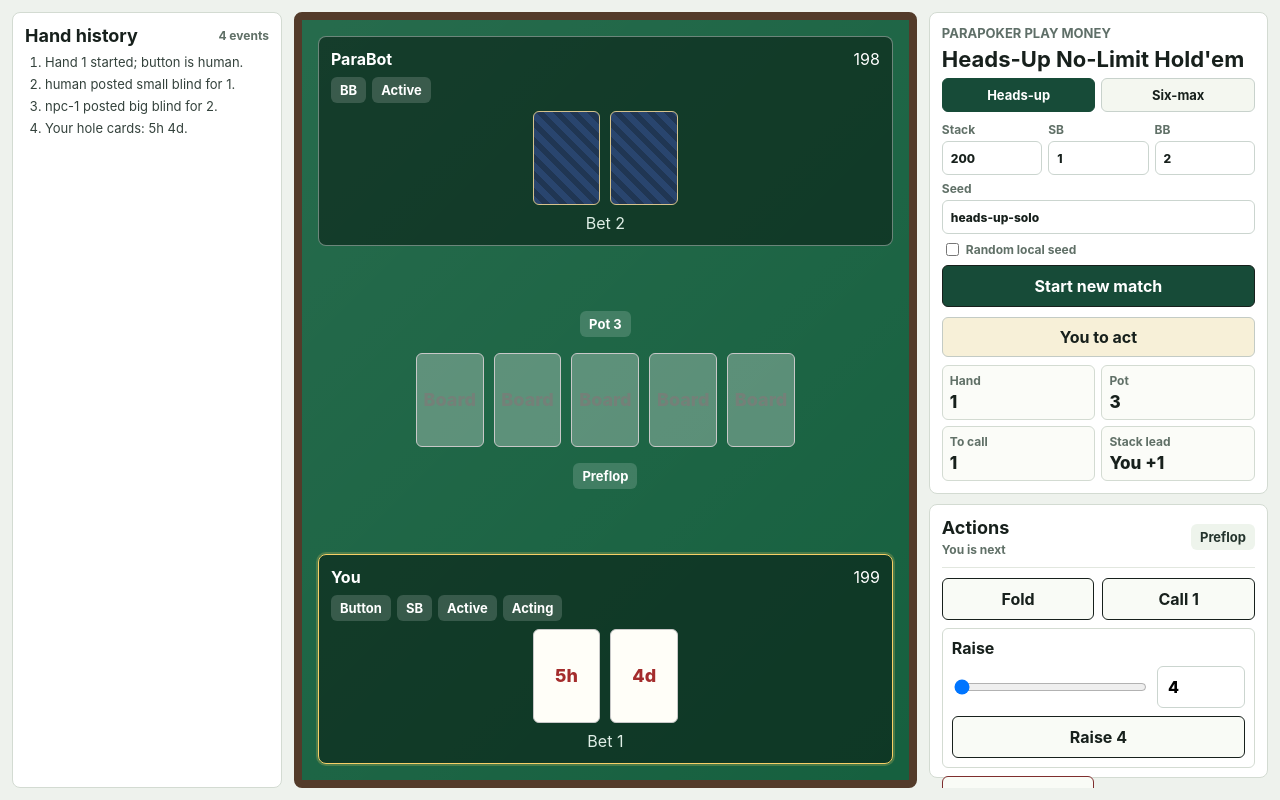
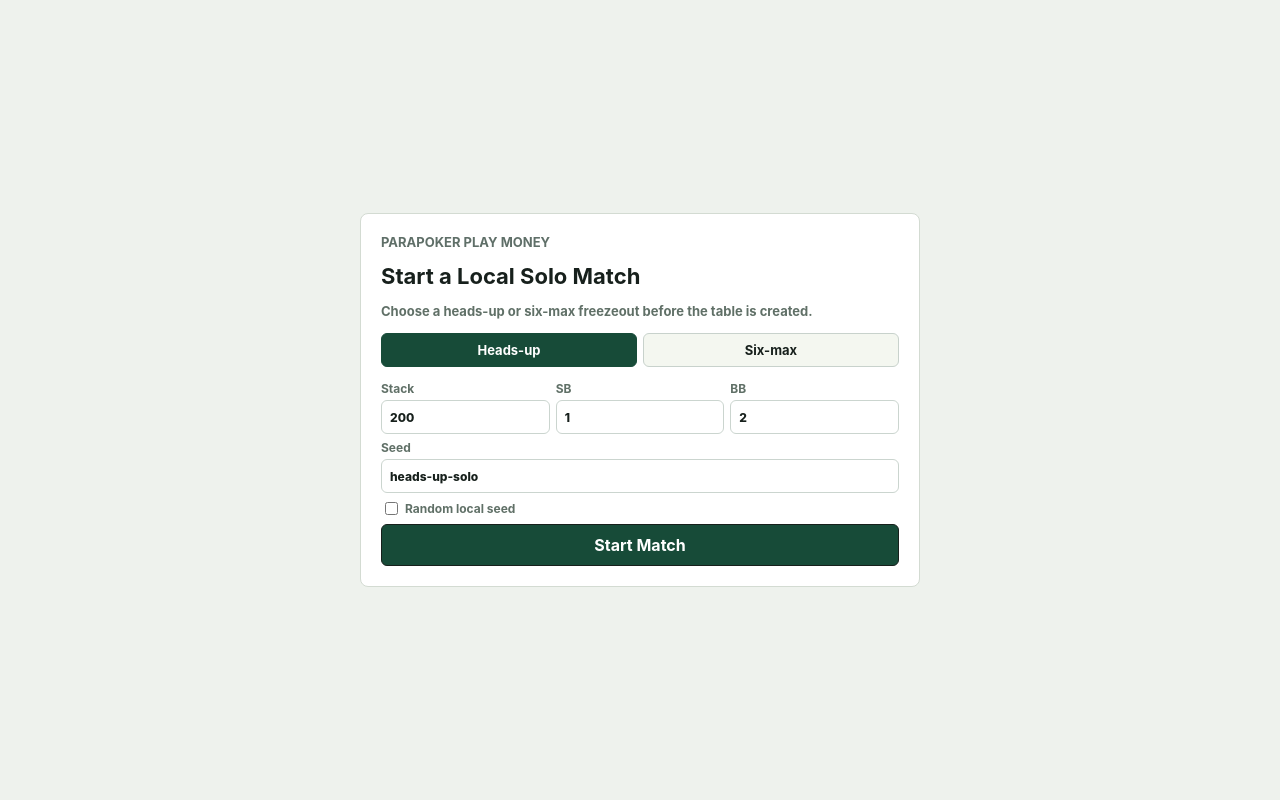
Before and after one commit to simply0307/parapoker-official-client, a React (Vite) app: page / in a window 1280 px wide. Built offline with nearby package versions, Linux system fonts and the light colour scheme.

Commit message:
Add explicit solo match scene flow

```diff
--- a/src/index.css
+++ b/src/index.css
@@ -60,6 +60,30 @@ button.danger {
   grid-template-columns: minmax(220px, 0.78fr) minmax(500px, 1.8fr) minmax(300px, 0.98fr);
   gap: 12px;
   overflow: hidden;
+}
+
+.setup-shell {
+  min-height: 100svh;
+  padding: 24px;
+  display: grid;
+  place-items: center;
+}
+
+.setup-card {
+  width: min(560px, 100%);
+  border: 1px solid #d3dbd2;
+  border-radius: 8px;
+  background: #ffffff;
+  padding: 20px;
+  display: grid;
+  gap: 14px;
+}
+
+.setup-copy,
+.seed-note {
+  color: #607067;
+  font-size: 13px;
+  font-weight: 700;
 }
 
 .scoreboard,
@@ -400,6 +424,11 @@ h2 {
   overflow: hidden;
 }
 
+.result-actions {
+  display: grid;
+  gap: 8px;
+}
+
 .right-rail {
   min-height: 0;
   display: grid;
--- a/src/ui/PokerTable.tsx
+++ b/src/ui/PokerTable.tsx
@@ -1,4 +1,4 @@
-import { useEffect, useMemo, useRef, useState, type WheelEvent } from 'react'
+import { useMemo, useRef, useState, type WheelEvent } from 'react'
 import { cardToString, type Card, type LegalAction, type PublicSeatView } from '../poker-engine'
 import {
   createRandomLocalSeed,
@@ -9,19 +9,16 @@ import {
 } from '../table-controllers/local-single-player/LocalSoloSession'
 import type { LocalSinglePlayerSnapshot } from '../table-controllers/local-single-player/LocalSinglePlayerController'
 
+type SoloScene = 'setup' | 'playing' | 'betweenHand' | 'matchResult'
+
 export function PokerTable() {
   const sessionRef = useRef<LocalSoloSession | null>(null)
   const [setup, setSetup] = useState<LocalSoloSessionConfig>(defaultLocalSoloSessionConfig())
   const [useRandomSeed, setUseRandomSeed] = useState(false)
   const [snapshot, setSnapshot] = useState<LocalSoloSessionSnapshot | null>(null)
+  const [scene, setScene] = useState<SoloScene>('setup')
+  const [setupError, setSetupError] = useState('')
   const [amounts, setAmounts] = useState<Record<string, number>>({})
-
-  useEffect(() => {
-    void LocalSoloSession.create(defaultLocalSoloSessionConfig()).then((session) => {
-      sessionRef.current = session
-      setSnapshot(session.getSnapshot())
-    })
-  }, [])
 
   const heroSeat = snapshot?.heroView.seats.find((seat) => seat.id === snapshot.heroView.heroSeatId)
   const opponentSeats = snapshot?.heroView.seats.filter((seat) => seat.id !== snapshot.heroView.heroSeatId) ?? []
@@ -39,7 +36,7 @@ export function PokerTable() {
 
   const statusText = useMemo(() => {
     if (!snapshot) {
-      return 'Starting match'
+      return 'Configure a local match'
     }
     if (matchWinner) {
       return `${matchWinner.name} wins the match`
@@ -51,15 +48,25 @@ export function PokerTable() {
     return pending ? `${pending.name} to act` : 'Resolving hand'
   }, [matchWinner, snapshot])
 
-  async function startSession(config: LocalSoloSessionConfig) {
+  async function startSession(config: LocalSoloSessionConfig, options: { forceRandomSeed?: boolean } = {}) {
+    const validationError = validateSetup(config, useRandomSeed || Boolean(options.forceRandomSeed))
+    if (validationError) {
+      setSetupError(validationError)
+      return
+    }
+
     const nextConfig = {
       ...config,
-      seed: useRandomSeed ? createRandomLocalSeed() : config.seed,
+      seed: useRandomSeed || options.forceRandomSeed ? createRandomLocalSeed() : String(config.seed).trim(),
     }
     const session = await LocalSoloSession.create(nextConfig)
+    const nextSnapshot = session.getSnapshot()
     sessionRef.current = session
+    setSetup(nextConfig)
+    setSetupError('')
     setAmounts({})
-    setSnapshot(session.getSnapshot())
+    setSnapshot(nextSnapshot)
+    setScene(sceneForSnapshot(nextSnapshot))
   }
 
   async function submit(command: HumanCommand) {
@@ -67,7 +74,9 @@ export function PokerTable() {
     if (!session) {
       return
     }
-    setSnapshot(await session.submitHumanAction(command))
+    const nextSnapshot = await session.submitHumanAction(command)
+    setSnapshot(nextSnapshot)
+    setScene(sceneForSnapshot(nextSnapshot))
   }
 
   async function startNext() {
@@ -76,20 +85,55 @@ export function PokerTable() {
       return
     }
     setAmounts({})
-    setSnapshot(await session.startNextHand())
+    const nextSnapshot = await session.startNextHand()
+    setSnapshot(nextSnapshot)
+    setScene(sceneForSnapshot(nextSnapshot))
   }
 
   function updateSetup<TField extends keyof LocalSoloSessionConfig>(field: TField, value: LocalSoloSessionConfig[TField]) {
     setSetup((current) => ({ ...current, [field]: value }))
+    setSetupError('')
   }
 
-  if (!snapshot) {
+  function changeSetup() {
+    const abandoningActiveMatch = snapshot?.publicView.status === 'handInProgress' || snapshot?.publicView.status === 'waitingForHand'
+    if (abandoningActiveMatch && !snapshot.summary) {
+      const confirmed = window.confirm('Abandon this local match and return to setup?')
+      if (!confirmed) {
+        return
+      }
+    }
+    sessionRef.current = null
+    setSnapshot(null)
+    setAmounts({})
+    setScene('setup')
+  }
+
+  function rematchSameSeed() {
+    const config = snapshot?.config ?? setup
+    void startSession({ ...config, seed: snapshot?.seed ?? config.seed }, { forceRandomSeed: false })
+  }
+
+  function rematchRandomSeed() {
+    const config = snapshot?.config ?? setup
+    void startSession(config, { forceRandomSeed: true })
+  }
+
+  if (scene === 'setup' || !snapshot) {
     return (
-      <main className="table-shell">
-        <section className="felt" aria-label="Poker table">
-          <div className="board">
-            <div className="pot">Starting local match</div>
-          </div>
+      <main className="setup-shell">
+        <section className="setup-card" aria-label="Local match setup">
+          <p className="eyebrow">ParaPoker Play Money</p>
+          <h1>Start a Local Solo Match</h1>
+          <p className="setup-copy">Choose a heads-up or six-max freezeout before the table is created.</p>
+          <SetupForm
+            setup={setup}
+            useRandomSeed={useRandomSeed}
+            setupError={setupError}
+            updateSetup={updateSetup}
+            setUseRandomSeed={setUseRandomSeed}
+            startMatch={() => void startSession(setup)}
+          />
         </section>
       </main>
     )
@@ -144,52 +188,11 @@ export function PokerTable() {
       </section>
 
       <aside className="right-rail" aria-label="Table controls">
-        <section className="scoreboard" aria-label="Match setup and state">
+        <section className="scoreboard" aria-label="Match state">
           <div className="title-block">
             <p className="eyebrow">ParaPoker Play Money</p>
             <h1>{tableTitle}</h1>
-            <div className="mode-switch" aria-label="Solo mode setup">
-              <button
-                type="button"
-                className={setup.mode === 'heads-up' ? 'selected' : ''}
-                aria-pressed={setup.mode === 'heads-up'}
-                onClick={() => updateSetup('mode', 'heads-up')}
-              >
-                Heads-up
-              </button>
-              <button
-                type="button"
-                className={setup.mode === 'six-max' ? 'selected' : ''}
-                aria-pressed={setup.mode === 'six-max'}
-                onClick={() => updateSetup('mode', 'six-max')}
-              >
-                Six-max
-              </button>
-            </div>
-          </div>
-          <div className="setup-grid" aria-label="Local match setup">
-            <NumberField label="Stack" value={setup.startingStack} onChange={(value) => updateSetup('startingStack', value)} />
-            <NumberField label="SB" value={setup.smallBlind} onChange={(value) => updateSetup('smallBlind', value)} />
-            <NumberField label="BB" value={setup.bigBlind} onChange={(value) => updateSetup('bigBlind', value)} />
-            <label className="seed-field">
-              <span>Seed</span>
-              <input
-                value={String(setup.seed)}
-                disabled={useRandomSeed}
-                onChange={(event) => updateSetup('seed', event.target.value)}
-              />
-            </label>
-            <label className="toggle-field">
-              <input
-                type="checkbox"
-                checked={useRandomSeed}
-                onChange={(event) => setUseRandomSeed(event.target.checked)}
-              />
-              <span>Random local seed</span>
-            </label>
-            <button type="button" className="primary" onClick={() => void startSession(setup)}>
-              Start new match
-            </button>
+            <p className="seed-note">Seed {String(snapshot.seed)}</p>
           </div>
           <div className="match-summary">
             <div className="status-pill">{statusText}</div>
@@ -200,21 +203,24 @@ export function PokerTable() {
               <Metric label="Stack lead" value={stackLead} />
             </dl>
           </div>
+          <button type="button" onClick={changeSetup}>
+            Change setup
+          </button>
         </section>
 
         <section className="controls" aria-label="Player actions">
           <div className="controls-header">
             <div>
-              <h2>Actions</h2>
+              <h2>{scene === 'betweenHand' ? 'Hand result' : 'Actions'}</h2>
               <p>{lastResult ?? (pendingSeat ? `${pendingSeat.name} is next` : 'Resolving hand')}</p>
             </div>
             <span className="round-pill">{titleCase(snapshot.publicView.street ?? snapshot.publicView.status)}</span>
           </div>
           <div className="action-row">
-            {snapshot.heroView.legalActions.length === 0 && !canStartNextHand && (
+            {snapshot.heroView.legalActions.length === 0 && !canStartNextHand && scene !== 'matchResult' && (
               <span className="muted">Waiting for the table authority.</span>
             )}
-            {snapshot.heroView.legalActions.map((action) => (
+            {scene === 'playing' && snapshot.heroView.legalActions.map((action) => (
               <ActionControl
                 key={action.type}
                 action={action}
@@ -223,7 +229,7 @@ export function PokerTable() {
                 submit={(command) => void submit(command)}
               />
             ))}
-            {canStartNextHand && (
+            {scene === 'betweenHand' && (
               <button type="button" className="primary" onClick={() => void startNext()}>
                 Next hand
               </button>
@@ -232,9 +238,84 @@ export function PokerTable() {
           {snapshot.lastError && <p className="error">{snapshot.lastError}</p>}
         </section>
 
-        {snapshot.summary && <SessionResult summary={snapshot.summary} />}
+        {scene === 'matchResult' && snapshot.summary && (
+          <SessionResult
+            summary={snapshot.summary}
+            rematchSameSeed={rematchSameSeed}
+            rematchRandomSeed={rematchRandomSeed}
+            changeSetup={changeSetup}
+          />
+        )}
       </aside>
     </main>
+  )
+}
+
+function SetupForm({
+  setup,
+  useRandomSeed,
+  setupError,
+  updateSetup,
+  setUseRandomSeed,
+  startMatch,
+}: {
+  setup: LocalSoloSessionConfig
+  useRandomSeed: boolean
+  setupError: string
+  updateSetup: <TField extends keyof LocalSoloSessionConfig>(
+    field: TField,
+    value: LocalSoloSessionConfig[TField],
+  ) => void
+  setUseRandomSeed: (value: boolean) => void
+  startMatch: () => void
+}) {
+  return (
+    <>
+      <div className="mode-switch" aria-label="Solo mode setup">
+        <button
+          type="button"
+          className={setup.mode === 'heads-up' ? 'selected' : ''}
+          aria-pressed={setup.mode === 'heads-up'}
+          onClick={() => updateSetup('mode', 'heads-up')}
+        >
+          Heads-up
+        </button>
+        <button
+          type="button"
+          className={setup.mode === 'six-max' ? 'selected' : ''}
+          aria-pressed={setup.mode === 'six-max'}
+          onClick={() => updateSetup('mode', 'six-max')}
+        >
+          Six-max
+        </button>
+      </div>
+      <div className="setup-grid">
+        <NumberField label="Stack" value={setup.startingStack} onChange={(value) => updateSetup('startingStack', value)} />
+        <NumberField label="SB" value={setup.smallBlind} onChange={(value) => updateSetup('smallBlind', value)} />
+        <NumberField label="BB" value={setup.bigBlind} onChange={(value) => updateSetup('bigBlind', value)} />
+        <label className="seed-field">
+          <span>Seed</span>
+          <input
+            value={String(setup.seed)}
+            disabled={useRandomSeed}
+            aria-label="Seed"
+            onChange={(event) => updateSetup('seed', event.target.value)}
+          />
+        </label>
+        <label className="toggle-field">
+          <input
+            type="checkbox"
+            checked={useRandomSeed}
+            onChange={(event) => setUseRandomSeed(event.target.checked)}
+          />
+          <span>Random local seed</span>
+        </label>
+        <button type="button" className="primary" onClick={startMatch}>
+          Start Match
+        </button>
+      </div>
+      {setupError && <p className="error" role="alert">{setupError}</p>}
+    </>
   )
 }
 
@@ -246,14 +327,25 @@ function NumberField({ label, value, onChange }: { label: string; value: number;
         type="number"
         min={1}
         step={1}
+        aria-label={label}
         value={value}
-        onChange={(event) => onChange(Math.max(1, Math.round(Number(event.target.value) || 1)))}
+        onChange={(event) => onChange(Math.round(Number(event.target.value) || 0))}
       />
     </label>
   )
 }
 
-function SessionResult({ summary }: { summary: NonNullable<LocalSoloSessionSnapshot['summary']> }) {
+function SessionResult({
+  summary,
+  rematchSameSeed,
+  rematchRandomSeed,
+  changeSetup,
+}: {
+  summary: NonNullable<LocalSoloSessionSnapshot['summary']>
+  rematchSameSeed: () => void
+  rematchRandomSeed: () => void
+  changeSetup: () => void
+}) {
   return (
     <section className="session-result" aria-label="Session result">
       <div className="controls-header">
@@ -277,6 +369,17 @@ function SessionResult({ summary }: { summary: NonNullable<LocalSoloSessionSnaps
             <span>Stack {summary.finalStacks[stat.seatId] ?? 0}</span>
           </div>
         ))}
+      </div>
+      <div className="result-actions">
+        <button type="button" className="primary" onClick={rematchSameSeed}>
+          Rematch same seed
+        </button>
+        <button type="button" onClick={rematchRandomSeed}>
+          New random match
+        </button>
+        <button type="button" onClick={changeSetup}>
+          Change setup
+        </button>
       </div>
     </section>
   )
@@ -429,6 +532,38 @@ function Metric({ label, value }: { label: string; value: string | number }) {
   )
 }
 
+function sceneForSnapshot(snapshot: LocalSoloSessionSnapshot): SoloScene {
+  if (snapshot.summary || snapshot.publicView.status === 'complete') {
+    return 'matchResult'
+  }
+  if (snapshot.canonicalStatus === 'waitingForHand') {
+    return 'betweenHand'
+  }
+  return 'playing'
+}
+
+function validateSetup(config: LocalSoloSessionConfig, randomSeed: boolean): string {
+  if (!Number.isInteger(config.startingStack) || config.startingStack <= 0) {
+    return 'Starting stack must be a positive whole number.'
+  }
+  if (!Number.isInteger(config.smallBlind) || config.smallBlind <= 0) {
+    return 'Small blind must be a positive whole number.'
+  }
+  if (!Number.isInteger(config.bigBlind) || config.bigBlind <= 0) {
+    return 'Big blind must be a positive whole number.'
+  }
+  if (config.bigBlind < config.smallBlind) {
+    return 'Big blind must be at least the small blind.'
+  }
+  if (config.startingStack < config.bigBlind) {
+    return 'Starting stack must be at least the big blind.'
+  }
+  if (!randomSeed && String(config.seed).trim().length === 0) {
+    return 'Seed is required unless random local seed is enabled.'
+  }
+  return ''
+}
+
 function getStackLead(seats: PublicSeatView[], heroSeatId: string): string {
   const hero = seats.find((seat) => seat.id === heroSeatId)
   if (!hero || seats.length < 2) {
```
Also changed, not shown: 1 other file (tests, documents, lock files or other folders).
